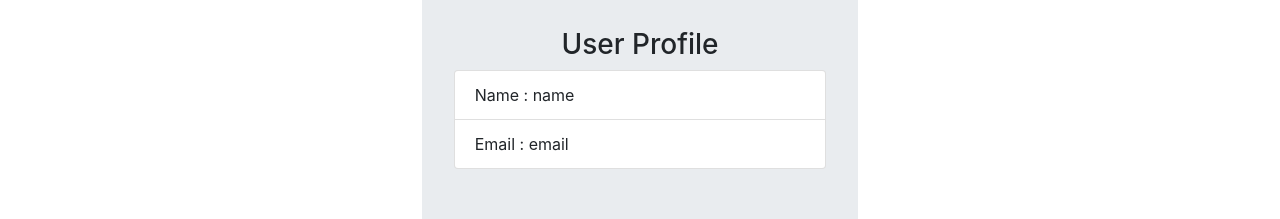
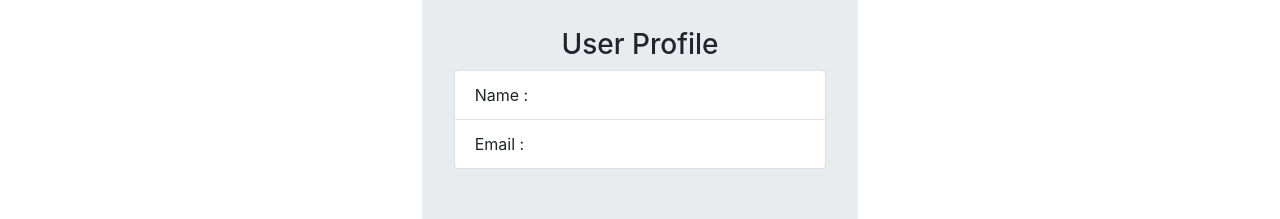
Before and after one commit to odik91/reactauth, a React (Create React App) app: page /profile in a window 1280 px wide. Shown: the part 132-351 px from the top of the page. Built offline with nearby package versions, Linux system fonts and the light colour scheme; no server answers.

Commit message:
passing data user for display in profile page

```diff
--- a/src/common/Header.jsx
+++ b/src/common/Header.jsx
@@ -28,7 +28,7 @@ class Header extends Component {
       });
   }
 
-  setUser = user => {
+  setUser = (user) => {
     this.setState({ user: user })
   }
 
@@ -36,13 +36,13 @@ class Header extends Component {
     return (
       <Router>
         <div>
-          <Nav />
+          <Nav user={this.state.user} setUser={this.setUser} />
           <Routes>
             <Route exact path="/" element={<Home />} />
             <Route path="/login" element={<Login />} />
             <Route path="/register" element={<Register />} />
             <Route path="/forget" element={<Forget />} />
-            <Route path="/profile" element={<Profile />} />
+            <Route path="/profile" element={<Profile user={this.state.user} />} />
           </Routes>
         </div>
       </Router>
--- a/src/components/Login.jsx
+++ b/src/components/Login.jsx
@@ -23,6 +23,7 @@ class Login extends Component {
         this.setState({
           loggedIn: true
         })
+        this.props.setUser(response.data.user)
       })
       .catch((error) => {
         console.log(error);
--- a/src/components/Profile.jsx
+++ b/src/components/Profile.jsx
@@ -2,14 +2,21 @@ import React, { Component } from 'react'
 
 class Profile extends Component {
   render() {
+
+    let name;
+    let email;
+    if (this.props.user) {
+      name = this.props.user.name;
+      email = this.props.user.email;
+    }
     return (
       <div className='mt-4'>
         <div className='row'>
           <div className='jumbotron col-lg-4 offset-lg-4'>
             <h3 className='text-center'>User Profile</h3>
             <ul className="list-group">
-              <li className="list-group-item">Name : name</li>
-              <li className="list-group-item">Email : email</li>
+              <li className="list-group-item">Name : {name}</li>
+              <li className="list-group-item">Email : {email}</li>
             </ul>
           </div>
         </div>
```
